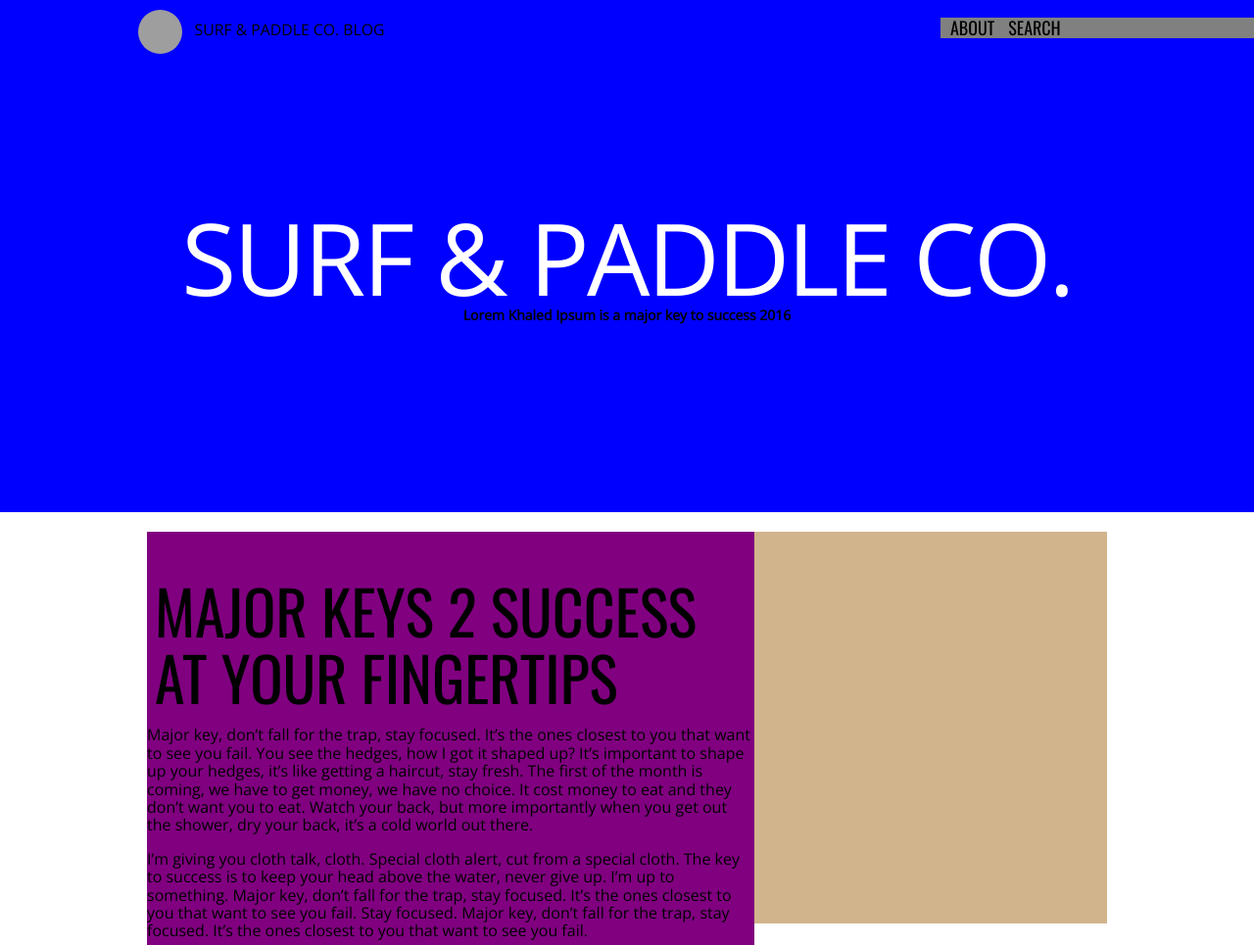
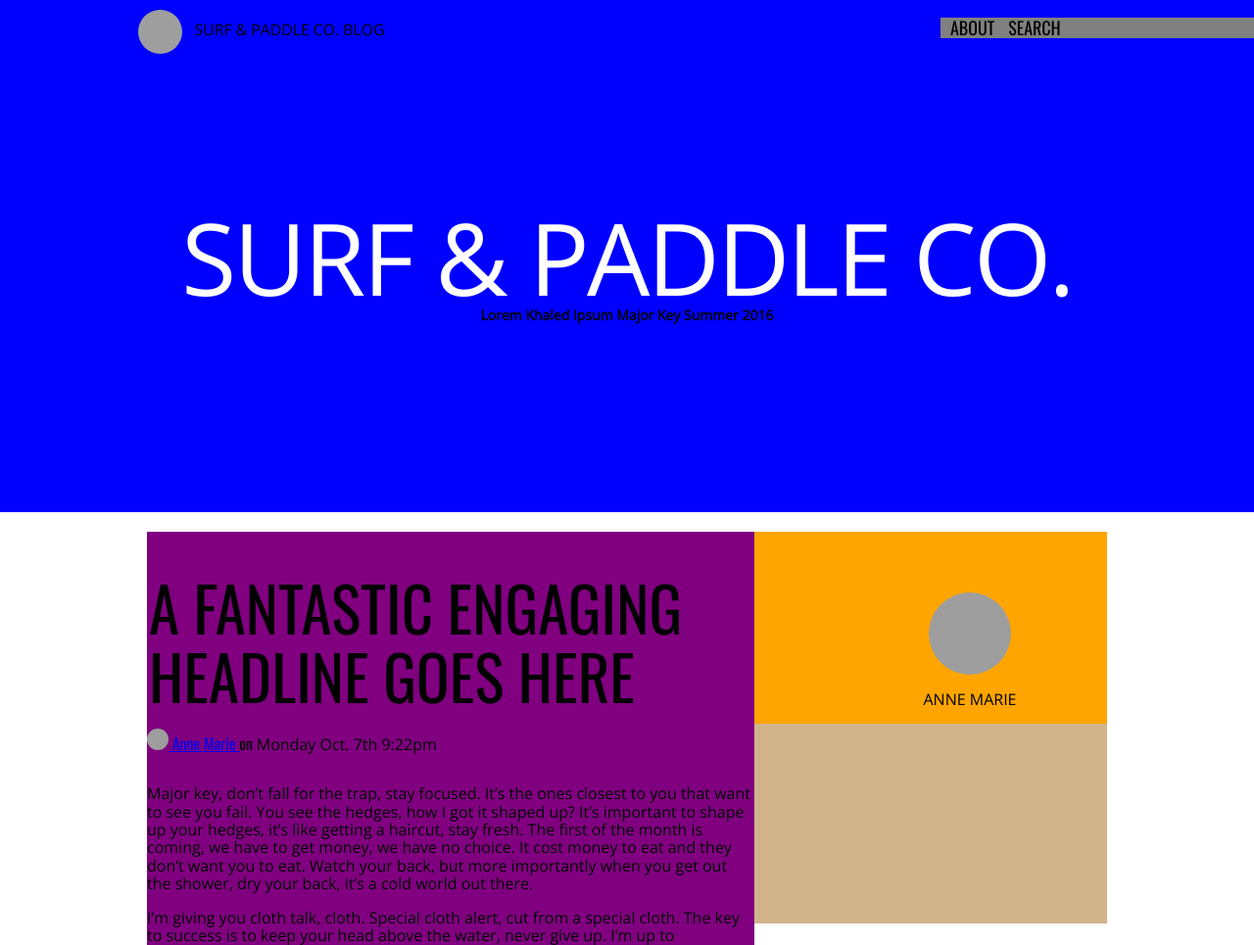
Before and after one commit to VALDMETS/surf_site, a plain HTML site: page index.html in a window 1280 px wide. Shown: the top 965 px of the page at 98% size. Drawn offline with nearby package versions, Linux system fonts and the light colour scheme; grey boxes are pictures that could not be loaded.

Commit message:
EOD3 main progressing

```diff
--- a/index.html
+++ b/index.html
@@ -20,11 +20,19 @@
         </form>
       </div>
       <h1>SURF & PADDLE CO.</h1>
-      <h5>Lorem Khaled Ipsum is a major key to success 2016</h5>
+      <h5>Lorem Khaled Ipsum Major Key Summer 2016</h5>
     </header>
     <main>
       <section class="essay">
-        <h2>MAJOR KEYS 2 SUCCESS AT YOUR FINGERTIPS</h2>
+        <!-- <h2>MAJOR KEYS 2 SUCCESS AT YOUR FINGERTIPS</h2> -->
+        <h2>A FANTASTIC ENGAGING HEADLINE GOES HERE</h2>
+        <div class="publish-info">
+          <a href="https://facebook.com/GODOFTHEINTERNET">
+            <img class="author" src="http://www.placecage.com/c/200/300">
+            Anne Marie
+          </a>
+          on <p class="publish-date">Monday Oct. 7th 9:22pm</p>
+        </div>
         <p>
           Major key, don’t fall for the trap, stay focused. It’s the ones closest to you that want to see you fail. You see the hedges, how I got it shaped up? It’s important to shape up your hedges, it’s like getting a haircut, stay fresh. The first of the month is coming, we have to get money, we have no choice. It cost money to eat and they don’t want you to eat. Watch your back, but more importantly when you get out the shower, dry your back, it’s a cold world out there.
         </p>
@@ -32,7 +40,7 @@
           I’m giving you cloth talk, cloth. Special cloth alert, cut from a special cloth. The key to success is to keep your head above the water, never give up. I’m up to something. Major key, don’t fall for the trap, stay focused. It’s the ones closest to you that want to see you fail. Stay focused. Major key, don’t fall for the trap, stay focused. It’s the ones closest to you that want to see you fail.
         </p>
         <div class="quotation">
-          MAJOR KEY HERE
+          WOAH, THAT'S RADICAL!
         </div>
         <p>
           The ladies always say Khaled you smell good, I use no cologne. Cocoa butter is the key. You smart, you loyal, you a genius. I told you all this before, when you have a swimming pool, do not use chlorine, use salt water, the healing, salt water is the healing. Lion! You smart, you loyal, you a genius.
@@ -40,6 +48,17 @@
         <p>
           Learning is cool, but knowing is better, and I know the key to success. Life is what you make it, so let’s make it. We the best. Cloth talk. Every chance I get, I water the plants, Lion! The key to success is to keep your head above the water, never give up.
         </p>
+        <ul class ="social-button">
+          <li id="comments">Read Comments</li>
+          <li id="read-later">Read Later</li>
+          <li id="share">Share This Post</li>
+        </ul>
+      </section>
+      <section class="sidebar">
+        <a href="https://facebook.com/GODOFTHEINTERNET">
+          <img class="author" src="http://www.placecage.com/c/200/300">
+        </a>
+        <p>ANNE MARIE</p>
       </section>
     </main>
     <footer>
--- a/styles.css
+++ b/styles.css
@@ -92,12 +92,27 @@ main {
   padding-top: 38px;
   background-color: purple;
 }
+.publish-info {
+
+}
+.author {
+  height: 22px;
+  width: 22px;
+  border-radius: 50%;
+}
+.publish-date {
+  display: inline-block;
+}
 h2 {
-  margin: 8px;
-  font-size: 62px;
-  font-weight: 200;
-  line-height: 1.1;
-  letter-spacing: .5;
+  /*margin: 8px;*/
+  margin-top: 4px;
+  margin-left: 2px;
+  margin-bottom: 10px;
+  margin-right: 0px;
+  font-size: 63px;
+  font-weight: 100;
+  line-height: 1.11;
+  letter-spacing: 0px;
 }
 p {
   font-family: 'Open Sans', sans-serif;
@@ -114,3 +129,21 @@ p {
   border-left: 2px solid blue;
   margin-left: 20px;
 }
+.sidebar {
+  display: block;
+  width: 360px;
+  float: right;
+  padding-left: 80px;
+  background-color: orange;
+}
+
+.sidebar .author{
+  display: block;
+  margin: auto;
+  margin-top: 62px;
+  height: 84px;
+  width: 84px;
+}
+.sidebar p {
+  text-align: center;
+}
```
